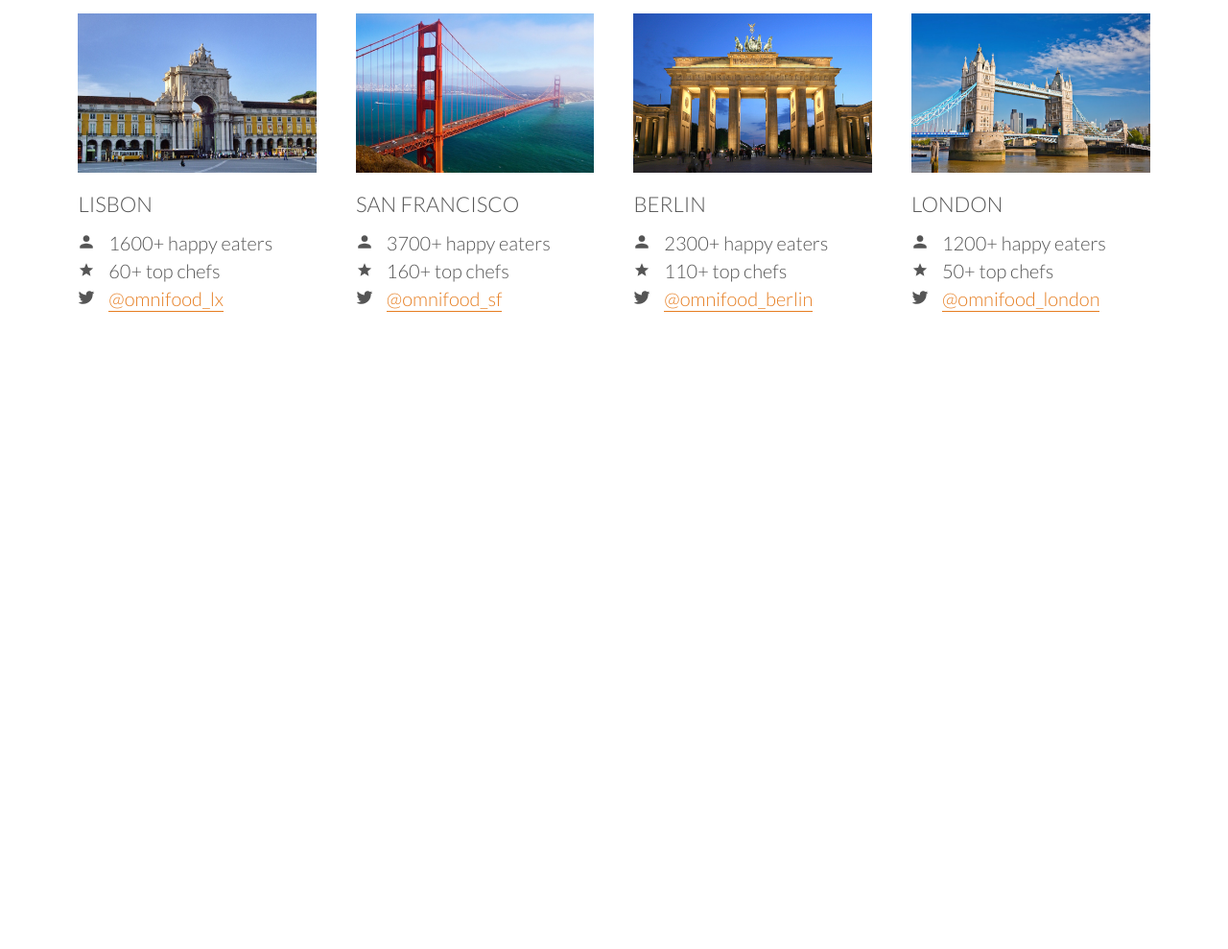
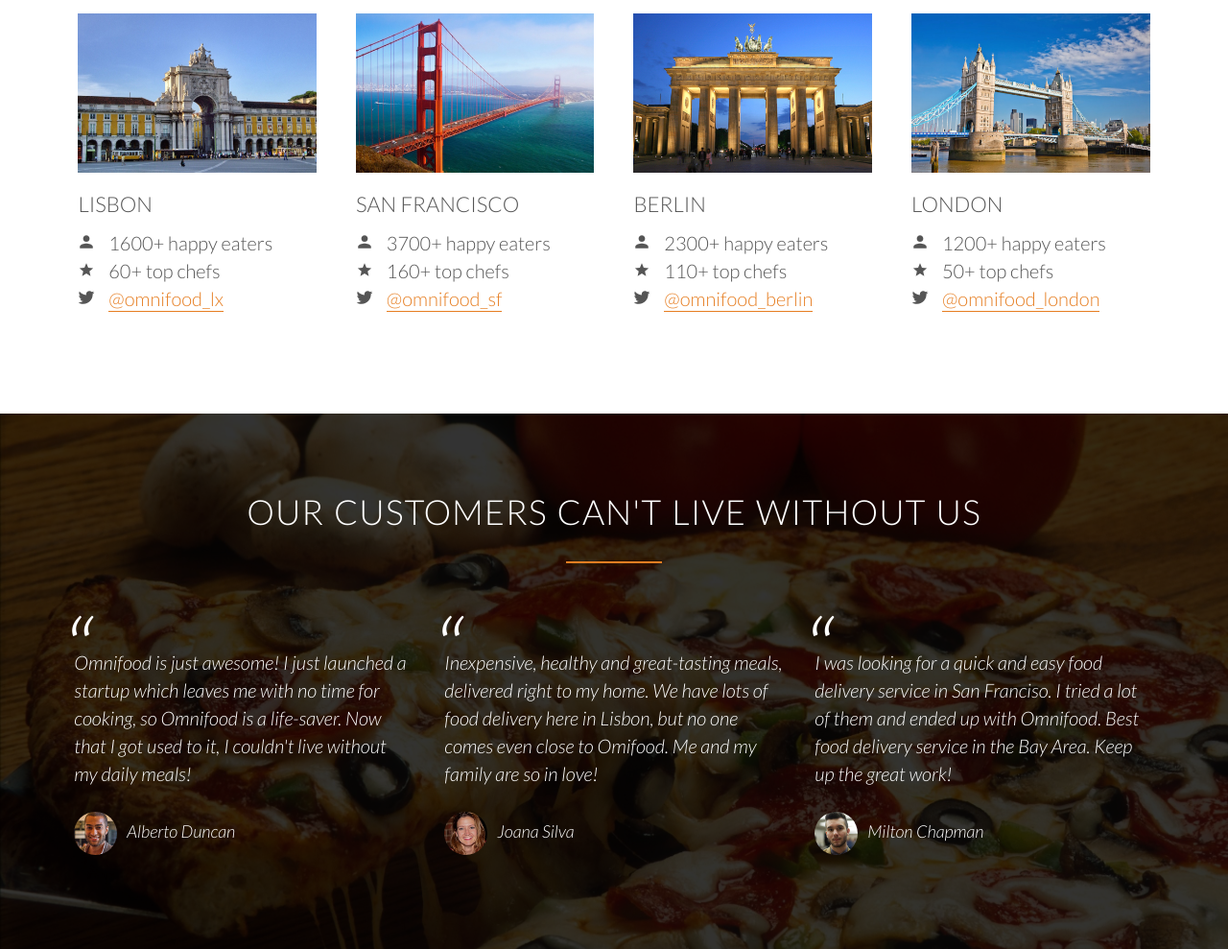
Before and after one commit to himakar-kolli/html5-css3-js-omnifood, a plain HTML site: page index.html in a window 1280 px wide. Shown: the part 2886-3875 px from the top of the page at 96% size. Before the commit the page ends 3317 px from the top, so only its background shows below. Drawn offline with nearby package versions, Linux system fonts and the light colour scheme.

Commit message:
Building the Customer Testimonials section

```diff
--- a/index.html
+++ b/index.html
@@ -235,6 +235,36 @@
     </div>
   </section>
 
+  <section class="section-testimonials">
+    <div class="row">
+      <h2>Our customers can't live without us</h2>
+    </div>
+
+    <div class="row">
+      <div class="col span-1-of-3">
+        <blockquote>
+          Omnifood is just awesome! I just launched a startup which leaves me with no time for cooking, so
+          Omnifood is a life-saver. Now that I got used to it, I couldn't live without my daily meals!
+          <cite><img src="resources/img/customer-1.jpg">Alberto Duncan</cite>
+        </blockquote>
+      </div>
+      <div class="col span-1-of-3">
+        <blockquote>
+          Inexpensive, healthy and great-tasting meals, delivered right to my home. We have lots of food
+          delivery here in Lisbon, but no one comes even close to Omifood. Me and my family are so in love!
+          <cite><img src="resources/img/customer-2.jpg">Joana Silva</cite>
+        </blockquote>
+      </div>
+      <div class="col span-1-of-3">
+        <blockquote>
+          I was looking for a quick and easy food delivery service in San Franciso. I tried a lot of them and
+          ended up with Omnifood. Best food delivery service in the Bay Area. Keep up the great work!
+          <cite><img src="resources/img/customer-3.jpg">Milton Chapman</cite>
+        </blockquote>
+      </div>
+    </div>
+  </section>
+
   <script src="https://unpkg.com/ionicons@4.5.5/dist/ionicons.js"></script>
 </body>
 
--- a/resources/css/style.css
+++ b/resources/css/style.css
@@ -159,6 +159,7 @@
   background-image: linear-gradient(rgba(0, 0, 0, 0.7), rgba(0, 0, 0, 0.7)), url(img/hero.jpg);
   background-size: cover;
   background-position: center;
+  background-attachment: fixed;
   height: 100vh;
 }
 
@@ -312,7 +313,7 @@
 }
 
 /*------------------------------------------------
-  HOW IT WORKS
+  CITIES
 ------------------------------------------------*/
 
 .box img {
@@ -328,3 +329,44 @@
 .city-feature ion-icon {
   margin-right: 10px;
 }
+
+/*------------------------------------------------
+  TESTIMONIALS
+------------------------------------------------*/
+
+.section-testimonials {
+  background-image: linear-gradient(rgba(0, 0, 0, 0.8), rgba(0, 0, 0, 0.8)), url(img/back-customers.jpg);
+  background-size: cover;
+  color: #fff;
+  background-attachment: fixed;
+}
+
+blockquote {
+  padding: 2%;
+  font-style: italic;
+  line-height: 145%;
+  position: relative;
+  margin-top: 40px;
+}
+
+blockquote:before {
+  content: "\201C";
+  font-size: 500%;
+  display: block;
+  position: absolute;
+  top: -5px;
+  left: -5px;
+}
+
+cite {
+  font-size: 90%;
+  margin-top: 25px;
+  display: block;
+}
+
+cite img {
+  height: 45px;
+  border-radius: 50%;
+  margin-right: 10px;
+  vertical-align: middle;
+}
```
Also changed, not shown: resources/css/img/back-customers.jpg (renamed from resources/img/back-customers.jpg).
